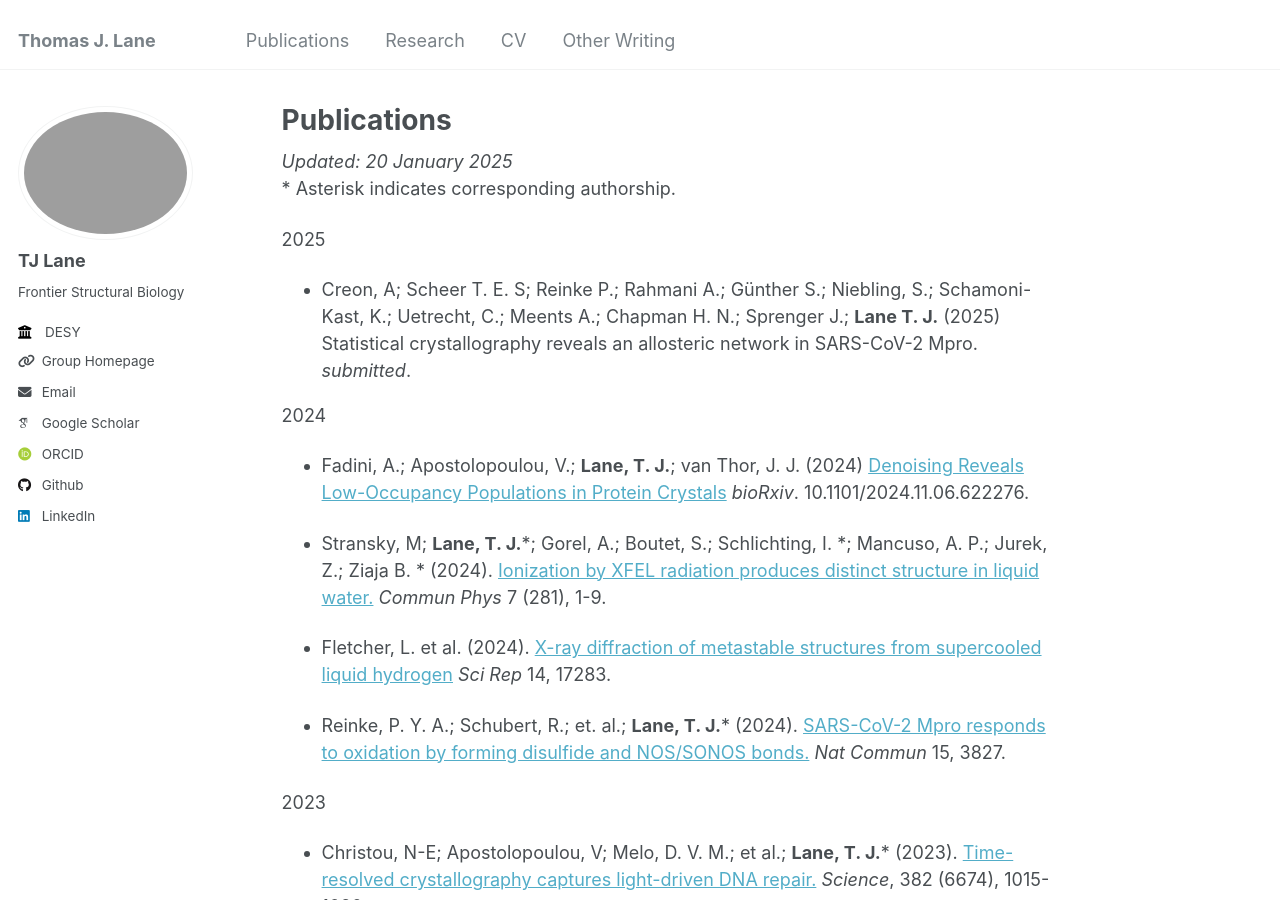
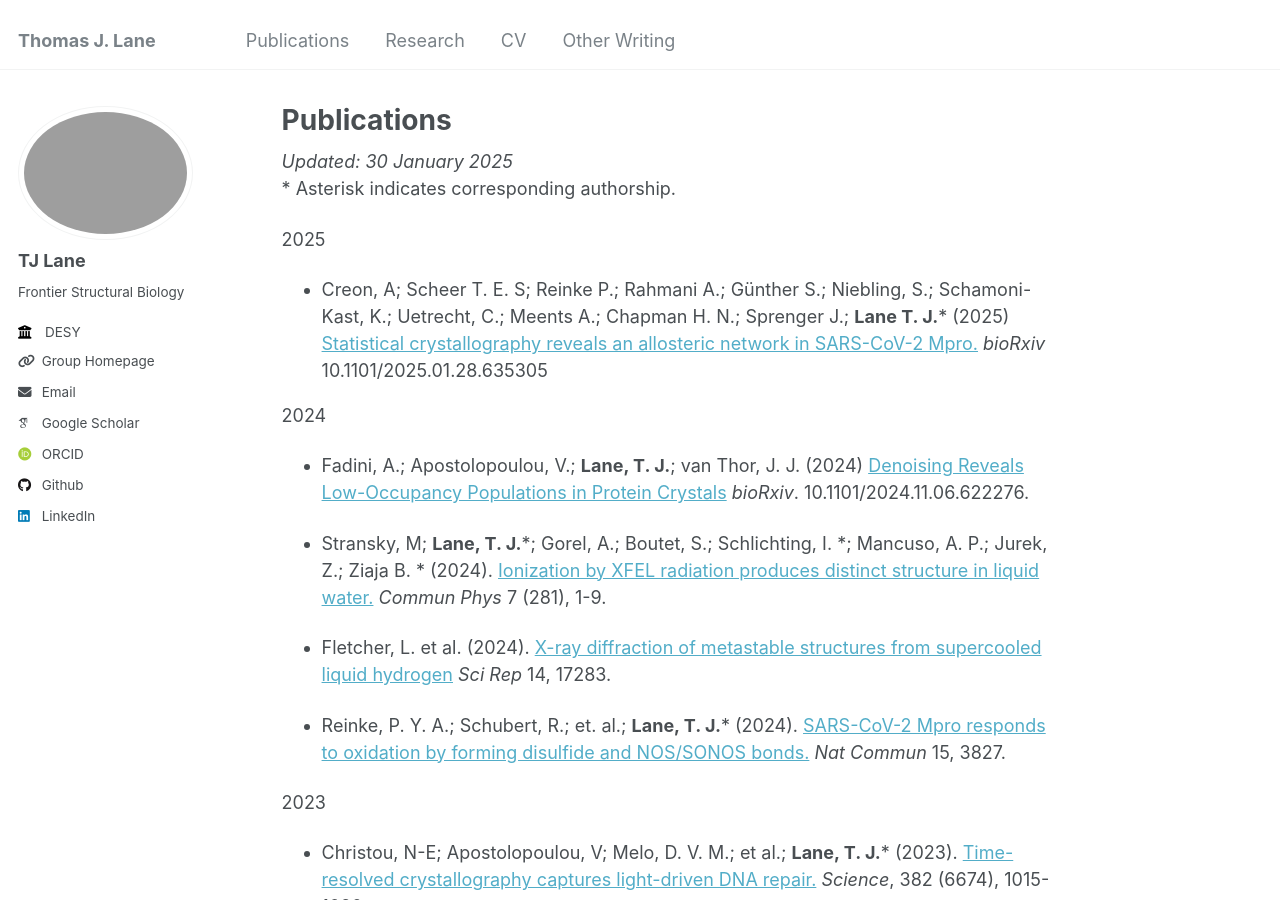
Before and after one commit to tjlane/tjlane.github.io, a Jekyll site: the page built from _pages/publications.md, in a window 1280 px wide and 900 px high. Built offline with Jekyll 4.4.1, drawn with Linux system fonts in a browser that asks for light colours; some web fonts are replaced.

Commit message:
link to stat-x paper

```diff
--- a/_pages/publications.md
+++ b/_pages/publications.md
@@ -7,12 +7,12 @@ redirect_from:
   - /publications.html
 ---
 
-_Updated: 20 January 2025_ \
+_Updated: 30 January 2025_ \
 \* Asterisk indicates corresponding authorship.
 
 2025
 
-* Creon, A; Scheer T. E. S; Reinke P.; Rahmani A.; Günther S.; Niebling, S.; Schamoni-Kast, K.; Uetrecht, C.; Meents A.; Chapman H. N.; Sprenger J.; **Lane T. J.** (2025) Statistical crystallography reveals an allosteric network in SARS-CoV-2 Mpro. _submitted_.
+* Creon, A; Scheer T. E. S; Reinke P.; Rahmani A.; Günther S.; Niebling, S.; Schamoni-Kast, K.; Uetrecht, C.; Meents A.; Chapman H. N.; Sprenger J.; **Lane T. J.**\* (2025) [Statistical crystallography reveals an allosteric network in SARS-CoV-2 Mpro.](https://www.biorxiv.org/content/10.1101/2025.01.28.635305v1) _bioRxiv_ 10.1101/2025.01.28.635305
 
 
 2024
```
